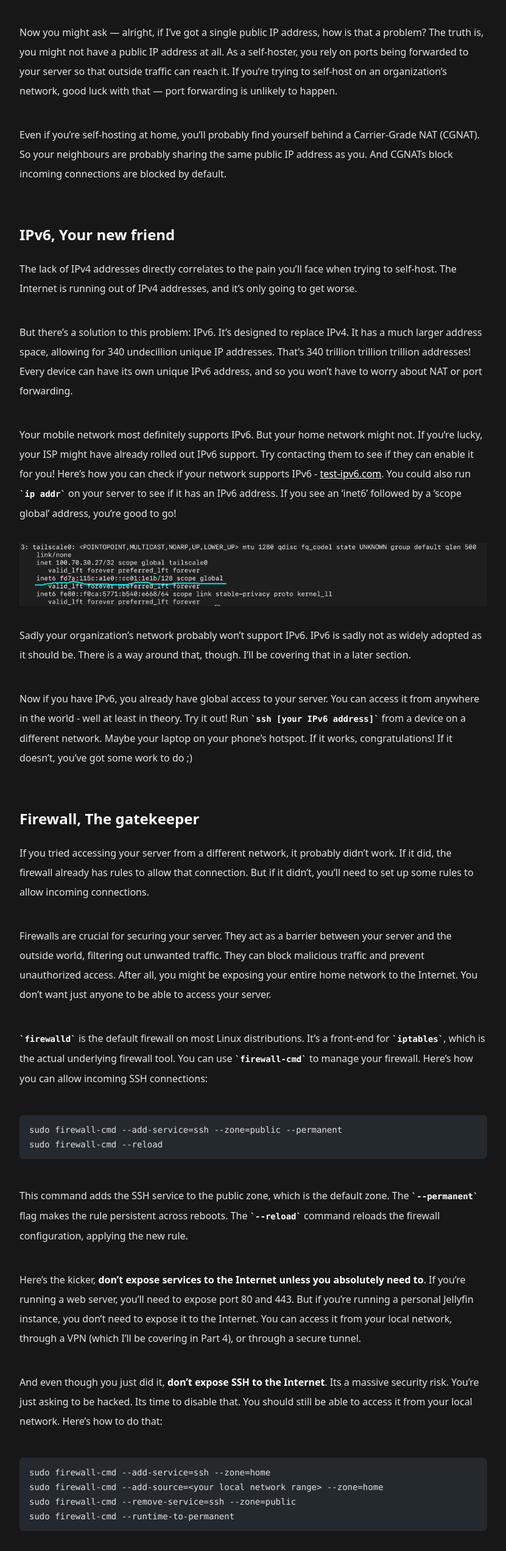
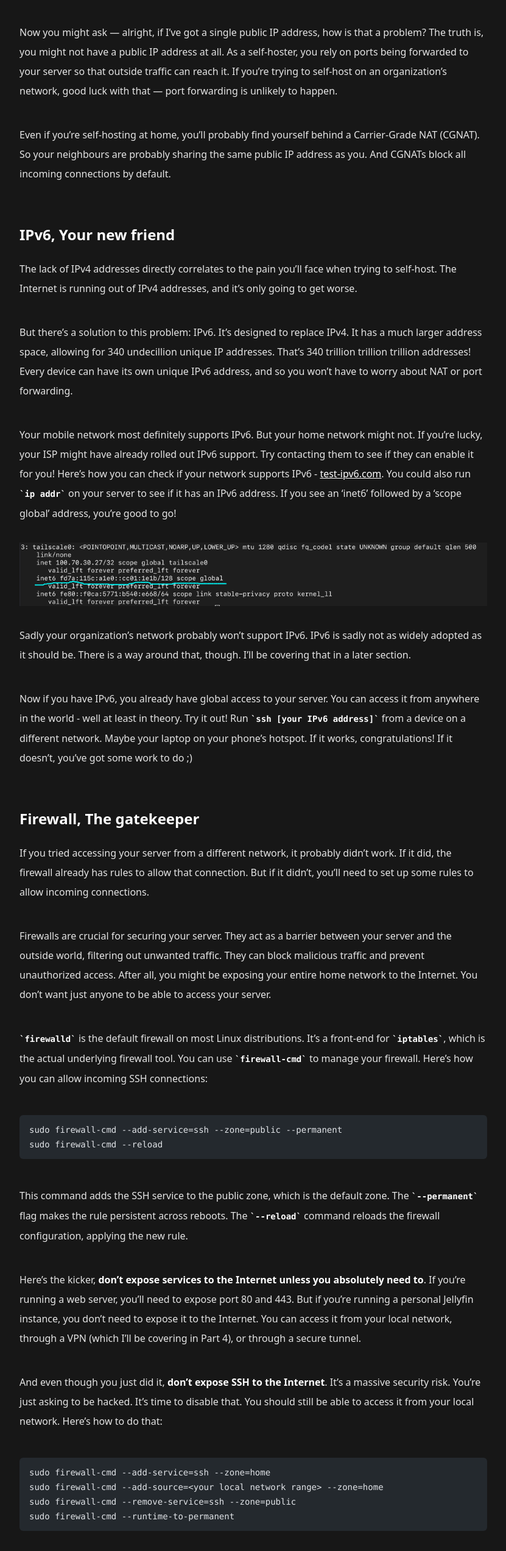
Before and after one commit to BoogieMonster1O1/shrishdeshpande, an Astro site: page /blog/self-hosters-guide-2 in a window 1280 px wide. Shown: the part 950-3494 px from the top of the page at 61% size, without its empty margins (224-1055 px from the left). Built offline with nearby package versions, Linux system fonts and the light colour scheme; Astro itself is replaced by a stand-in of ours; code samples lack their colours.

````diff
--- a/src/content/blog/self-hosters-guide-2.md
+++ b/src/content/blog/self-hosters-guide-2.md
@@ -17,7 +17,7 @@
 
 Now you might ask — alright, if I’ve got a single public IP address, how is that a problem? The truth is, you might not have a public IP address at all. As a self-hoster, you rely on ports being forwarded to your server so that outside traffic can reach it. If you’re trying to self-host on an organization's network, good luck with that — port forwarding is unlikely to happen.
 
-Even if you’re self-hosting at home, you'll probably find yourself behind a Carrier-Grade NAT (CGNAT). So your neighbours are probably sharing the same public IP address as you. And CGNATs block incoming connections are blocked by default.
+Even if you’re self-hosting at home, you'll probably find yourself behind a Carrier-Grade NAT (CGNAT). So your neighbours are probably sharing the same public IP address as you. And CGNATs block all incoming connections by default.
 
 ## IPv6, Your new friend
 
@@ -50,7 +50,7 @@
 
 Here's the kicker, **don't expose services to the Internet unless you absolutely need to**. If you're running a web server, you'll need to expose port 80 and 443. But if you're running a personal Jellyfin instance, you don't need to expose it to the Internet. You can access it from your local network, through a VPN (which I'll be covering in Part 4), or through a secure tunnel.
 
-And even though you just did it, **don't expose SSH to the Internet**. Its a massive security risk. You're just asking to be hacked. Its time to disable that. You should still be able to access it from your local network. Here's how to do that:
+And even though you just did it, **don't expose SSH to the Internet**. It's a massive security risk. You're just asking to be hacked. It's time to disable that. You should still be able to access it from your local network. Here's how to do that:
 
 ```
 sudo firewall-cmd --add-service=ssh --zone=home
````
